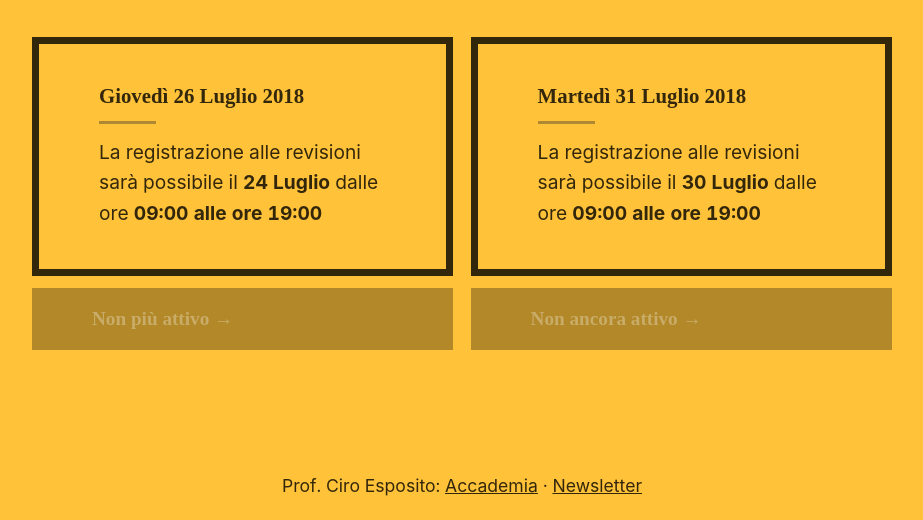
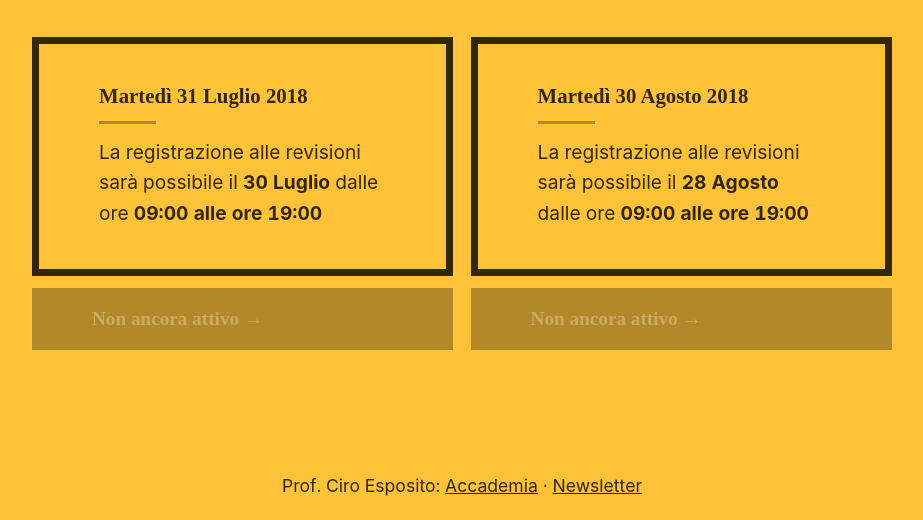
Before and after one commit to cirox/Revisioni, a plain HTML site: page index.html in a window 1280 px wide. Shown: the part 280-800 px from the top of the page, without its empty margins (178-1101 px from the left). Drawn offline with Linux system fonts and the light colour scheme; a web font is replaced by a local one.

Commit message:
Aggiornamento date revisioni

```diff
--- a/index.html
+++ b/index.html
@@ -17,16 +17,16 @@
 	<section class="content">
       	<div class="columns">
 			  <div class="column">
-			   <div class="card">
-					<h2>Giovedì 26 Luglio 2018</h2>
-					<p>La registrazione alle revisioni sarà possibile il <strong>24 Luglio</strong> dalle ore <strong>09:00 alle ore 19:00</strong></p>
+			    <div class="card">
+					<h2>Martedì 31 Luglio 2018</h2>
+					<p>La registrazione alle revisioni sarà possibile il <strong>30 Luglio</strong> dalle ore <strong>09:00 alle ore 19:00</strong></p>
 			    </div>
-			    <a href="#" class="disable">Non più attivo →</a>
+			    <a href="#" class="disable">Non ancora attivo →</a>
 			  </div>
 			  <div class="column">
 			    <div class="card">
-					<h2>Martedì 31 Luglio 2018</h2>
-					<p>La registrazione alle revisioni sarà possibile il <strong>30 Luglio</strong> dalle ore <strong>09:00 alle ore 19:00</strong></p>
+					<h2>Martedì 30 Agosto 2018</h2>
+					<p>La registrazione alle revisioni sarà possibile il <strong>28 Agosto</strong> dalle ore <strong>09:00 alle ore 19:00</strong></p>
 			    </div>
 			    <a href="#" class="disable">Non ancora attivo →</a>
 			  </div>
```
